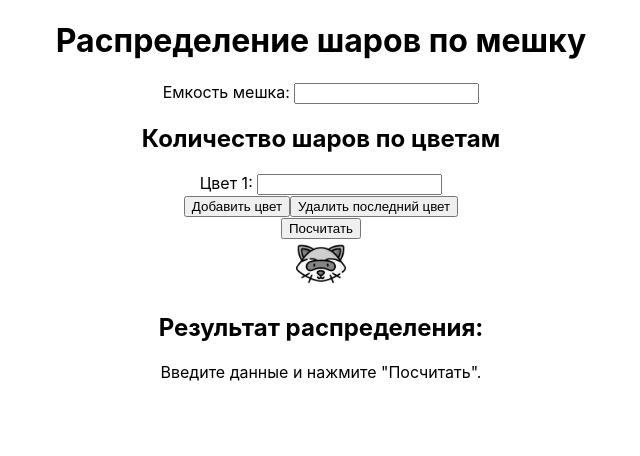
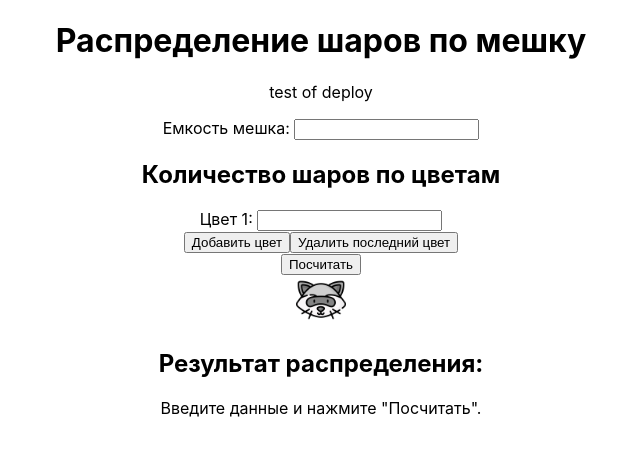
Before and after one commit to 1vanKolpakov/thiefRacoon, a React (Create React App) app: page / in a window 1280 px wide. Shown: the top 456 px of the page, without its empty margins (319-959 px from the left). Built offline with nearby package versions, Linux system fonts and the light colour scheme.

Commit message:
deploy test

```diff
--- a/src/App.js
+++ b/src/App.js
@@ -57,7 +57,7 @@ function App() {
   return (
     <div className="App">
       <h1>Распределение шаров по мешку</h1>
-
+      <p>test of deploy</p>
       <div>
         <label>Емкость мешка: </label>
         <input
```
